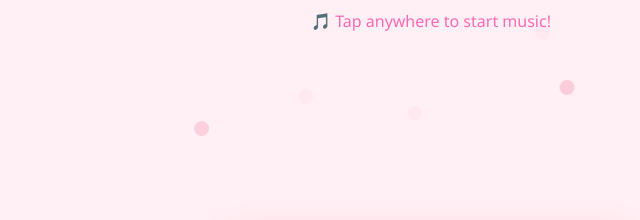
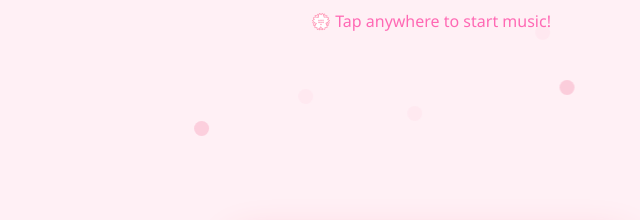
Before and after one commit to Asifashrafali/wolverine, a plain HTML site: page index.html in a window 1280 px wide. Shown: the top 220 px of the page, 209-849 px from the left. Drawn offline with Linux system fonts and the light colour scheme.

Commit message:
Update index.html

```diff
--- a/index.html
+++ b/index.html
@@ -190,7 +190,7 @@
   Your browser does not support the audio element.
 </audio>
     <div id="tapNote" style="position: fixed; top: 10px; width: 100%; text-align: center; color: #ff69b4;">
-  🎵 Tap anywhere to start music!
+  💮 Tap anywhere to start music!
 </div>
 <script>
   function enableMusic() {
```
